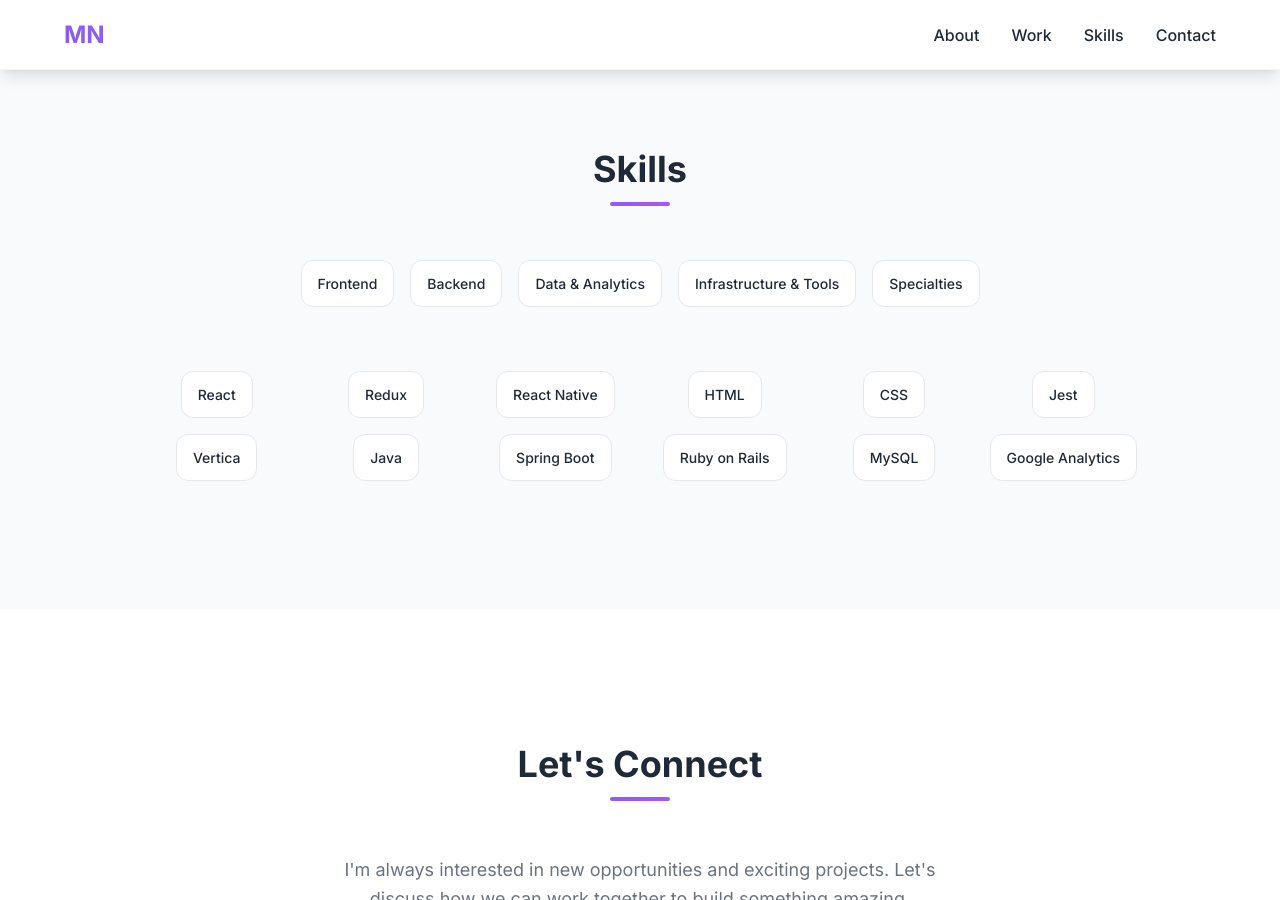
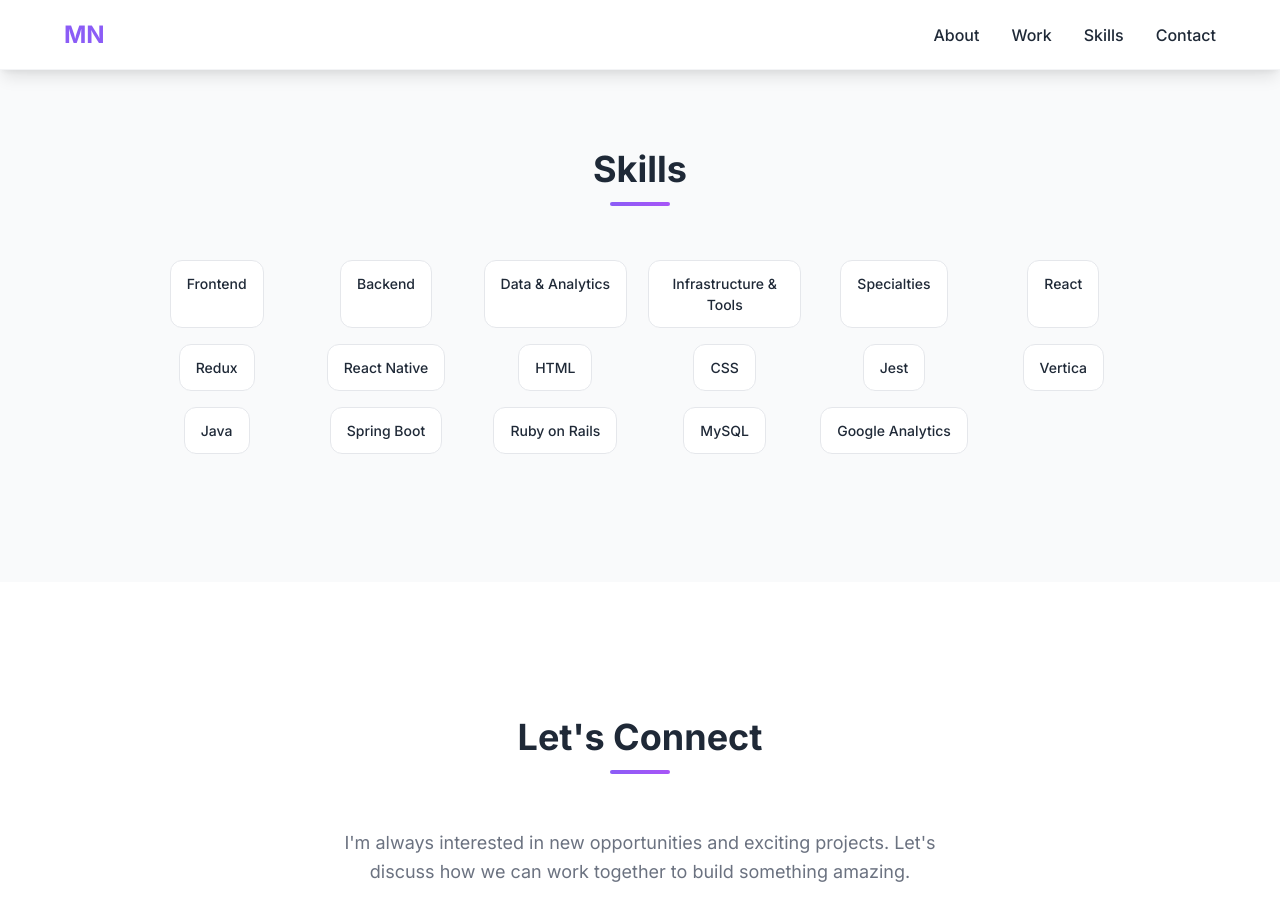
Before and after one commit to michellenavarro/michellenavarro.github.io, a Jekyll site: the page built from index.html, in a window 1280 px wide and 900 px high, scrolled down 2185 px. Built offline with Jekyll 4.4.1, drawn with Linux system fonts in a browser that asks for light colours.

Commit message:
some styling cleanup

```diff
--- a/assets/css/components.css
+++ b/assets/css/components.css
@@ -112,8 +112,7 @@
 }
 
 /* Skill Components */
-.skill-category,
-.skill-tag {
+.skill-item {
     background: var(--color-background);
     border: 1px solid var(--color-border);
     color: var(--color-text-primary);
@@ -127,18 +126,15 @@
     transform: none !important;
 }
 
-.skill-category:hover,
-.skill-tag:hover {
+.skill-item:hover {
     background: var(--color-primary);
     color: white;
     border-color: var(--color-primary);
     transform: translateY(-2px) !important;
 }
 
-.skill-category:active,
-.skill-tag:active,
-.skill-category:focus,
-.skill-tag:focus {
+.skill-item:active,
+.skill-item:focus {
     background: var(--color-primary);
     color: white;
     border-color: var(--color-primary);
--- a/assets/css/sections.css
+++ b/assets/css/sections.css
@@ -140,14 +140,6 @@
     background: var(--color-background-secondary);
 }
 
-.skills-categories {
-    display: flex;
-    justify-content: center;
-    gap: var(--spacing-md);
-    margin-bottom: var(--spacing-3xl);
-    flex-wrap: wrap;
-}
-
 .skills-grid {
     display: grid;
     grid-template-columns: repeat(auto-fit, minmax(150px, 1fr));
--- a/assets/js/animations.js
+++ b/assets/js/animations.js
@@ -9,7 +9,7 @@ class Animations {
     constructor() {
         this.heroShapes = document.querySelectorAll('.hero-bg-shape');
         this.workCards = document.querySelectorAll('.work-card');
-        this.skillTags = document.querySelectorAll('.skill-tag');
+        this.skillItems = document.querySelectorAll('.skill-item');
 
         this.init();
     }
@@ -38,8 +38,8 @@ class Animations {
         // Work card hover effects
         this.setupWorkCardAnimations();
 
-        // Skill tag hover effects
-        this.setupSkillTagAnimations();
+        // Skill item hover effects
+        this.setupSkillItemAnimations();
 
         // Parallax effect for hero background shapes
         window.addEventListener('scroll', throttle(this.handleParallax.bind(this), 16));
@@ -52,11 +52,11 @@ class Animations {
         });
     }
 
-    setupSkillTagAnimations() {
+    setupSkillItemAnimations() {
         // Removed custom JavaScript hover effects to let CSS handle styling consistently
-        // this.skillTags.forEach(tag => {
-        //     tag.addEventListener('mouseenter', this.handleSkillTagHover.bind(this));
-        //     tag.addEventListener('mouseleave', this.handleSkillTagLeave.bind(this));
+        // this.skillItems.forEach(item => {
+        //     item.addEventListener('mouseenter', this.handleSkillItemHover.bind(this));
+        //     item.addEventListener('mouseleave', this.handleSkillItemLeave.bind(this));
         // });
     }
 
--- a/index.html
+++ b/index.html
@@ -109,27 +109,24 @@ title: Michelle Navarro - Senior Software Engineer
     <div class="container">
         <h2 class="section-title" data-aos="fade-up">Skills</h2>
 
-        <div class="skills-categories" data-aos="fade-up" data-aos-delay="200">
-            <div class="skill-category">Frontend</div>
-            <div class="skill-category">Backend</div>
-            <div class="skill-category">Data & Analytics</div>
-            <div class="skill-category">Infrastructure & Tools</div>
-            <div class="skill-category">Specialties</div>
-        </div>
-
-        <div class="skills-grid" data-aos="fade-up" data-aos-delay="400">
-            <div class="skill-tag">React</div>
-            <div class="skill-tag">Redux</div>
-            <div class="skill-tag">React Native</div>
-            <div class="skill-tag">HTML</div>
-            <div class="skill-tag">CSS</div>
-            <div class="skill-tag">Jest</div>
-            <div class="skill-tag">Vertica</div>
-            <div class="skill-tag">Java</div>
-            <div class="skill-tag">Spring Boot</div>
-            <div class="skill-tag">Ruby on Rails</div>
-            <div class="skill-tag">MySQL</div>
-            <div class="skill-tag">Google Analytics</div>
+        <div class="skills-grid" data-aos="fade-up" data-aos-delay="200">
+            <div class="skill-item">Frontend</div>
+            <div class="skill-item">Backend</div>
+            <div class="skill-item">Data & Analytics</div>
+            <div class="skill-item">Infrastructure & Tools</div>
+            <div class="skill-item">Specialties</div>
+            <div class="skill-item">React</div>
+            <div class="skill-item">Redux</div>
+            <div class="skill-item">React Native</div>
+            <div class="skill-item">HTML</div>
+            <div class="skill-item">CSS</div>
+            <div class="skill-item">Jest</div>
+            <div class="skill-item">Vertica</div>
+            <div class="skill-item">Java</div>
+            <div class="skill-item">Spring Boot</div>
+            <div class="skill-item">Ruby on Rails</div>
+            <div class="skill-item">MySQL</div>
+            <div class="skill-item">Google Analytics</div>
         </div>
     </div>
 </section>
```
